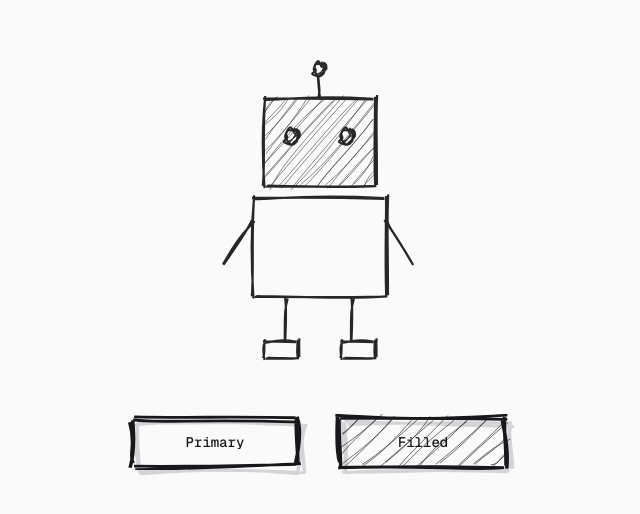
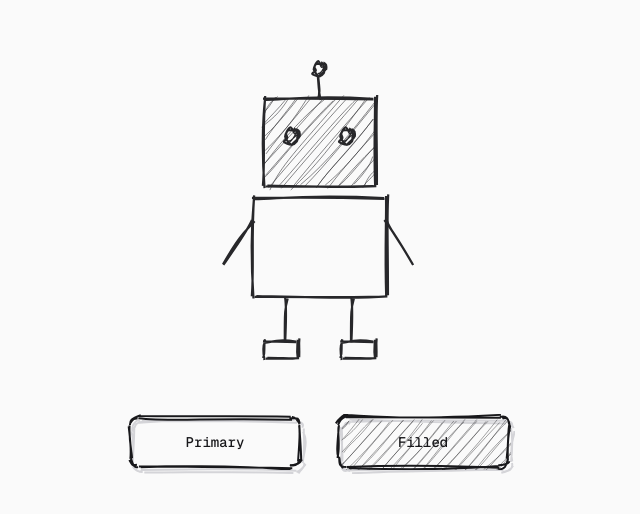
Before and after one commit to orssdev/orss.me, a Next.js app: page / in a window 1280 px wide. Shown: the part 138-652 px from the top of the page, without its empty margins (321-961 px from the left). Built offline with nearby package versions, Linux system fonts and the light colour scheme.

Commit message:
feat(sketch): share pressable-tile primitive across sketch components

```diff
--- /dev/null
+++ b/app/components/PressableSketch.tsx
@@ -0,0 +1,104 @@
+import type { ComponentPropsWithoutRef, ReactNode } from "react";
+import {
+  generator,
+  insetRoundedRectPath,
+  SKETCH_OPTIONS,
+  SketchOverlay,
+} from "./rough-utils";
+
+/** How far the tile drops when pressed. Must match the `group-active:` translate in LIFT. */
+const PRESS_OFFSET = 4;
+/** Keeps the shadow outline from being an exact tracing of the foreground one. */
+const SHADOW_SEED_OFFSET = 100;
+const STROKE_INSET = 3;
+
+const LIFT =
+  "transition-transform duration-100 ease-out group-hover:-translate-x-0.5 group-hover:-translate-y-0.5 group-active:translate-x-[4px] group-active:translate-y-[4px]";
+
+function Outline({
+  seed,
+  width,
+  height,
+  radius,
+  filled,
+}: {
+  seed: number;
+  width: number;
+  height: number;
+  radius: number;
+  filled?: boolean;
+}) {
+  const drawable = generator.path(
+    insetRoundedRectPath(width, height, radius, STROKE_INSET),
+    {
+      ...SKETCH_OPTIONS,
+      seed,
+      roughness: 1.4,
+      ...(filled ? { fill: "currentColor", fillWeight: 0.4 } : {}),
+    },
+  );
+
+  return (
+    <SketchOverlay width={width} height={height} drawables={[drawable]} />
+  );
+}
+
+/**
+ * A rough-sketched tile that lifts on hover and presses onto its own shadow on click.
+ * `width` and `height` are both the rendered pixel size and the sketch viewBox.
+ */
+export function PressableSketch({
+  seed,
+  width,
+  height,
+  radius,
+  filled = false,
+  className = "",
+  children,
+  ...buttonProps
+}: {
+  seed: number;
+  width: number;
+  height: number;
+  radius: number;
+  filled?: boolean;
+  className?: string;
+  children?: ReactNode;
+} & Omit<
+  ComponentPropsWithoutRef<"button">,
+  "className" | "children" | "style"
+>) {
+  return (
+    <button
+      type="button"
+      className={`group relative inline-flex items-center justify-center ${className}`}
+      style={{ width, height }}
+      {...buttonProps}
+    >
+      {/* shadow silhouette: fixed in place, gets covered when the tile presses onto it */}
+      <span
+        className="pointer-events-none absolute inset-0 text-zinc-300 dark:text-zinc-700"
+        style={{ transform: `translate(${PRESS_OFFSET}px, ${PRESS_OFFSET}px)` }}
+      >
+        <Outline
+          seed={seed + SHADOW_SEED_OFFSET}
+          width={width}
+          height={height}
+          radius={radius}
+        />
+      </span>
+
+      {/* foreground: lifts on hover, presses down onto the shadow on click */}
+      <span className={`pointer-events-none absolute inset-0 ${LIFT}`}>
+        <Outline
+          seed={seed}
+          width={width}
+          height={height}
+          radius={radius}
+          filled={filled}
+        />
+      </span>
+      <span className={`relative ${LIFT}`}>{children}</span>
+    </button>
+  );
+}
--- a/app/components/SketchButton.tsx
+++ b/app/components/SketchButton.tsx
@@ -1,62 +1,25 @@
-import { generator, SKETCH_OPTIONS, drawablesToPaths } from "./rough-utils";
-
-const VIEWBOX = "0 0 100 40";
-const PRESS_OFFSET = 5;
-
-function Outline({ seed, filled }: { seed: number; filled?: boolean }) {
-  const drawable = generator.rectangle(3, 3, 94, 34, {
-    ...SKETCH_OPTIONS,
-    seed,
-    roughness: 1.4,
-    ...(filled
-      ? { fill: "currentColor", fillWeight: 0.4, fillStyle: "hachure" }
-      : {}),
-  });
-
-  return (
-    <svg
-      viewBox={VIEWBOX}
-      preserveAspectRatio="none"
-      className="absolute inset-0 h-full w-full"
-      aria-hidden="true"
-    >
-      {drawablesToPaths([drawable])}
-    </svg>
-  );
-}
+import type { ReactNode } from "react";
+import { PressableSketch } from "./PressableSketch";
 
 export function SketchButton({
   children,
   seed = 5,
   filled = false,
 }: {
-  children: React.ReactNode;
+  children: ReactNode;
   seed?: number;
   filled?: boolean;
 }) {
-  const liftClass =
-    "transition-transform duration-100 ease-out group-hover:-translate-x-0.5 group-hover:-translate-y-0.5 group-active:translate-x-[5px] group-active:translate-y-[5px]";
-
   return (
-    <button
-      type="button"
-      className="group relative inline-flex h-14 w-44 items-center justify-center font-mono text-sm font-medium text-zinc-900 select-none dark:text-zinc-50"
+    <PressableSketch
+      seed={seed}
+      width={176}
+      height={56}
+      radius={8}
+      filled={filled}
+      className="font-mono text-sm font-medium text-zinc-900 select-none dark:text-zinc-50"
     >
-      {/* shadow silhouette: fixed in place, gets covered when pressed */}
-      <span
-        className="pointer-events-none absolute inset-0 text-zinc-300 dark:text-zinc-700"
-        style={{
-          transform: `translate(${PRESS_OFFSET}px, ${PRESS_OFFSET}px)`,
-        }}
-      >
-        <Outline seed={seed + 100} />
-      </span>
-
-      {/* foreground: lifts on hover, presses down onto the shadow on click */}
-      <span className={`pointer-events-none absolute inset-0 ${liftClass}`}>
-        <Outline seed={seed} filled={filled} />
-      </span>
-      <span className={`relative ${liftClass}`}>{children}</span>
-    </button>
+      {children}
+    </PressableSketch>
   );
 }
--- a/app/components/rough-utils.tsx
+++ b/app/components/rough-utils.tsx
@@ -10,6 +10,47 @@ export const SKETCH_OPTIONS: Options = {
   fillStyle: "hachure",
   seed: 1,
 };
+
+function roundedRectPath(
+  x: number,
+  y: number,
+  width: number,
+  height: number,
+  radius: number,
+): string {
+  const r = Math.min(radius, width / 2, height / 2);
+  return `
+    M ${x + r},${y}
+    L ${x + width - r},${y}
+    Q ${x + width},${y} ${x + width},${y + r}
+    L ${x + width},${y + height - r}
+    Q ${x + width},${y + height} ${x + width - r},${y + height}
+    L ${x + r},${y + height}
+    Q ${x},${y + height} ${x},${y + height - r}
+    L ${x},${y + r}
+    Q ${x},${y} ${x + r},${y}
+    Z
+  `;
+}
+
+/**
+ * A rounded rect pulled `inset` units in from every edge of a `width` x `height`
+ * viewBox, so the rough stroke's wobble isn't clipped by the viewBox edge.
+ */
+export function insetRoundedRectPath(
+  width: number,
+  height: number,
+  radius: number,
+  inset: number,
+): string {
+  return roundedRectPath(
+    inset,
+    inset,
+    width - inset * 2,
+    height - inset * 2,
+    radius,
+  );
+}
 
 export function drawablesToPaths(drawables: Drawable[]) {
   return drawables
@@ -24,3 +65,27 @@ export function drawablesToPaths(drawables: Drawable[]) {
       />
     ));
 }
+
+/** Sketch layer stretched over its positioned parent; colour comes from `currentColor`. */
+export function SketchOverlay({
+  width,
+  height,
+  drawables,
+  className = "",
+}: {
+  width: number;
+  height: number;
+  drawables: Drawable[];
+  className?: string;
+}) {
+  return (
+    <svg
+      viewBox={`0 0 ${width} ${height}`}
+      preserveAspectRatio="none"
+      className={`absolute inset-0 h-full w-full ${className}`}
+      aria-hidden="true"
+    >
+      {drawablesToPaths(drawables)}
+    </svg>
+  );
+}
```
